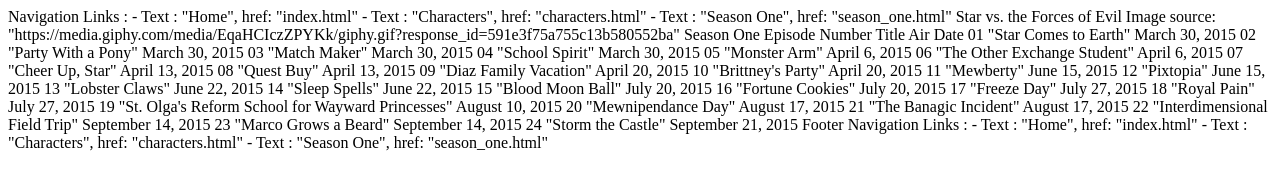
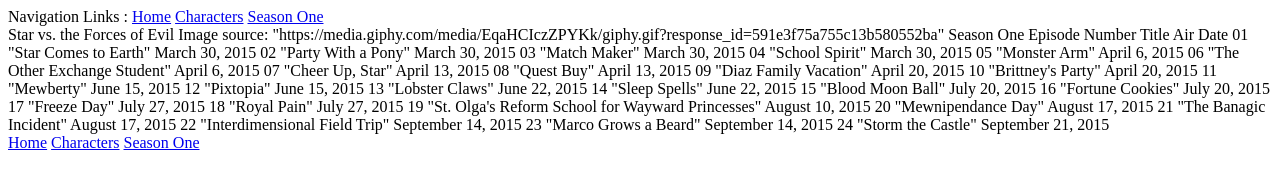
Before and after one commit to lymanjohnson/star-writing-html, a plain HTML site: page season_one.html in a window 1280 px wide. Drawn offline with Linux system fonts and the light colour scheme.

Commit message:
Added footer/headers to all .html files

```diff
--- a/season_one.html
+++ b/season_one.html
@@ -1,14 +1,16 @@
 <!doctype html>
 <html>
     <head>
-      <title>Star vs. The Forces of Evil - Season One</title>
+      <title>Star vs. The Forces of Evil - Season </title>
     </head>
     <body>
 
-      Navigation Links :
-      - Text : "Home",       href: "index.html"
-      - Text : "Characters", href: "characters.html"
-      - Text : "Season One", href: "season_one.html"
+      <header>
+        Navigation Links :
+        <a href="index.html">Home</a>
+        <a href="characters.html">Characters</a>
+        <a href="season_one.html">Season One</a>
+      </header>
 
       Star vs. the Forces of Evil
 
@@ -118,10 +120,11 @@
 
 
 
-      Footer Navigation Links :
-      - Text : "Home",       href: "index.html"
-      - Text : "Characters", href: "characters.html"
-      - Text : "Season One", href: "season_one.html"
+      <footer>
+        <a href="index.html">Home</a>
+        <a href="characters.html">Characters</a>
+        <a href="season_one.html">Season One</a>
+      </footer>
 
     </body>
 </html>
```
Also changed, not shown: characters.html (+11 -8 lines).
